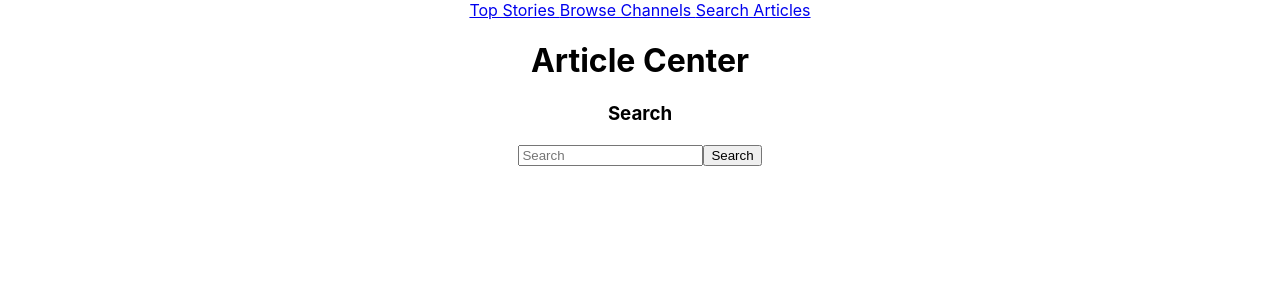
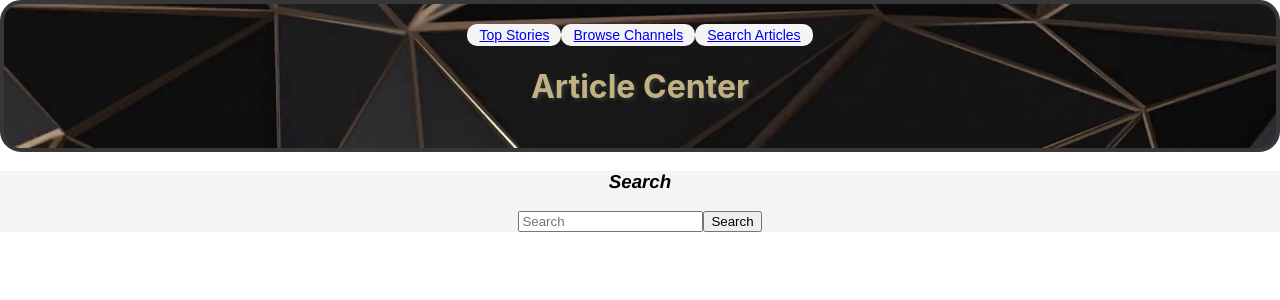
Before and after one commit to sharkcoder7/Article-Center, a React (Create React App) app in the folder client/: page /search in a window 1280 px wide. Shown: the top 300 px of the page. Built offline with nearby package versions, Linux system fonts and the light colour scheme.

Commit message:
Add styling to navbar Update css for navbar

```diff
--- a/client/src/App.css
+++ b/client/src/App.css
@@ -30,3 +30,66 @@
     transform: rotate(360deg);
   }
 }
+
+.App-navbar {
+  border-style: outset;
+  text-decoration-color: #C0B283;
+  color: #C0B283;
+  text-shadow: 2px 2px 4px #373737;
+  border-radius: 21px;
+  border: 4px solid #373737;
+  padding: 20px;
+  background-image: url("banner.png");
+
+}
+
+.ui-tabular-stackable-menu {
+  text-decoration-color: white;
+
+}
+
+.search {
+  background-color: #F4F4F4;
+  font-family: 'Franklin Gothic Medium';
+  font-style: oblique;
+}
+
+.article {
+  color: #373737;
+}
+
+.button {
+  display: inline-block;
+  padding: 3px 12px;
+  font-size: 14px;
+  cursor: pointer;
+  text-align: center;
+  text-decoration: none;
+  outline: none;
+  color: #fff;
+  background-color: #F4F4F4;
+  border: none;
+  border-radius: 10px;
+
+
+}
+
+.button:hover {background-color: #dcd0c0}
+
+.button:active {
+  background-color: #f4f4f4;
+  box-shadow: 0 5px #666;
+  transform: translateY(4px);
+}
+
+
+a:visited {
+  color: #373737;
+}
+
+a.article-link:hover, a.article-link:active {font-family: monospace;}
+
+a.article-link {
+  color: #c0b283;
+  font-size: 14px
+;}
--- a/client/src/components/article.js
+++ b/client/src/components/article.js
@@ -3,8 +3,8 @@ import React from 'react';
 
 const Article = (props) => {
   return(
-    <div>
-    <h3> <a href={props.url}> {props.title}</a>  </h3>
+    <div className="article">
+    <h3> <a className="article-link" href={props.url}> {props.title}</a>  </h3>
     </div>
   )
 }
--- a/client/src/components/navbar.js
+++ b/client/src/components/navbar.js
@@ -9,12 +9,12 @@ const Navbar = () => {
   return(
     <Router>
       <div>
-        <div className="App-menu">
-          <div className="ui tabular stackable menu">
-            <Link to="/" id="TopStories-link" className="item"> Top Stories </Link>
-            <Link to="/channels" id="channels-link" className="item"> Browse Channels </Link>
-            <Link to="/search" id="search-link" className="item">Search Articles</Link>
-            <h1 id="title" className="ui header floated right item">Article Center</h1>
+        <div className="App-navbar">
+          <div className="ui-tabular-stackable-menu">
+            <button className="button"><Link to="/" id="TopStories-link" className="item"> Top Stories </Link></button>
+            <button className="button"><Link to="/channels"> Browse Channels </Link></button>
+            <button className="button"><Link to="/search">Search Articles</Link></button>
+            <h1 id="title" className="title">Article Center</h1>
           </div>
         </div>
         <div className="ui hidden divider"></div>
--- a/client/src/components/queryInput.js
+++ b/client/src/components/queryInput.js
@@ -6,8 +6,8 @@ import { BrowserRouter as Router, Route, Link, Redirect } from 'react-router-dom
 
 class QueryInput extends Component {
   state = {
-    text: ''
-
+    text: '',
+    redirect: false
   }
 
 
--- a/client/src/containers/QueryContainer.js
+++ b/client/src/containers/QueryContainer.js
@@ -12,14 +12,14 @@ class QueryContainer extends Component {
 
   render() {
     return (
-      <div>
+      <div className="search">
         <div id="query">
           <QueryInput searchArticles={this.props.searchArticles} />
 
         </div>
 
         <div>
-          <QueryArticles results={this.props.results} numResults={this.props.numResults}/>
+          <QueryArticles results={this.props.results} numResults={this.props.numResults} searchDone={this.props.searchDone}/>
         </div>
       </div>
     )
--- a/client/src/reducers/articles_reducers.js
+++ b/client/src/reducers/articles_reducers.js
@@ -31,6 +31,9 @@ export default function articleReducer (
     case 'SAVE_SEARCH_QUERY':
       return {...state, loading: false, query: action.payload}
 
+    case 'FETCH_FILTERED_ARTICLES':
+    return {...state, loading: false, results: action.payload.articles, numResults: action.payload.totalResults, searchDone: true}
+
     default:
       return state;
 
```
Also changed, not shown: client/src/banner.png (added), 1 other file (tests, documents, lock files or other folders).
